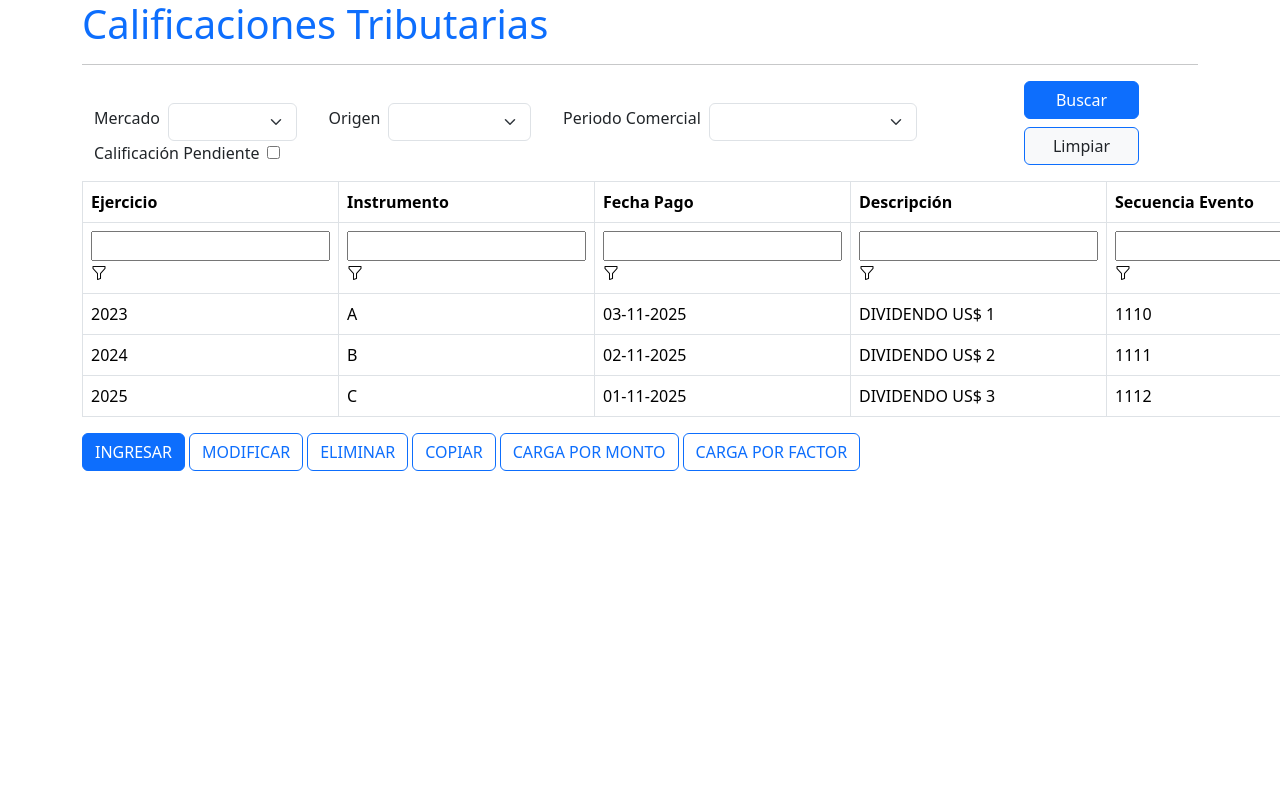
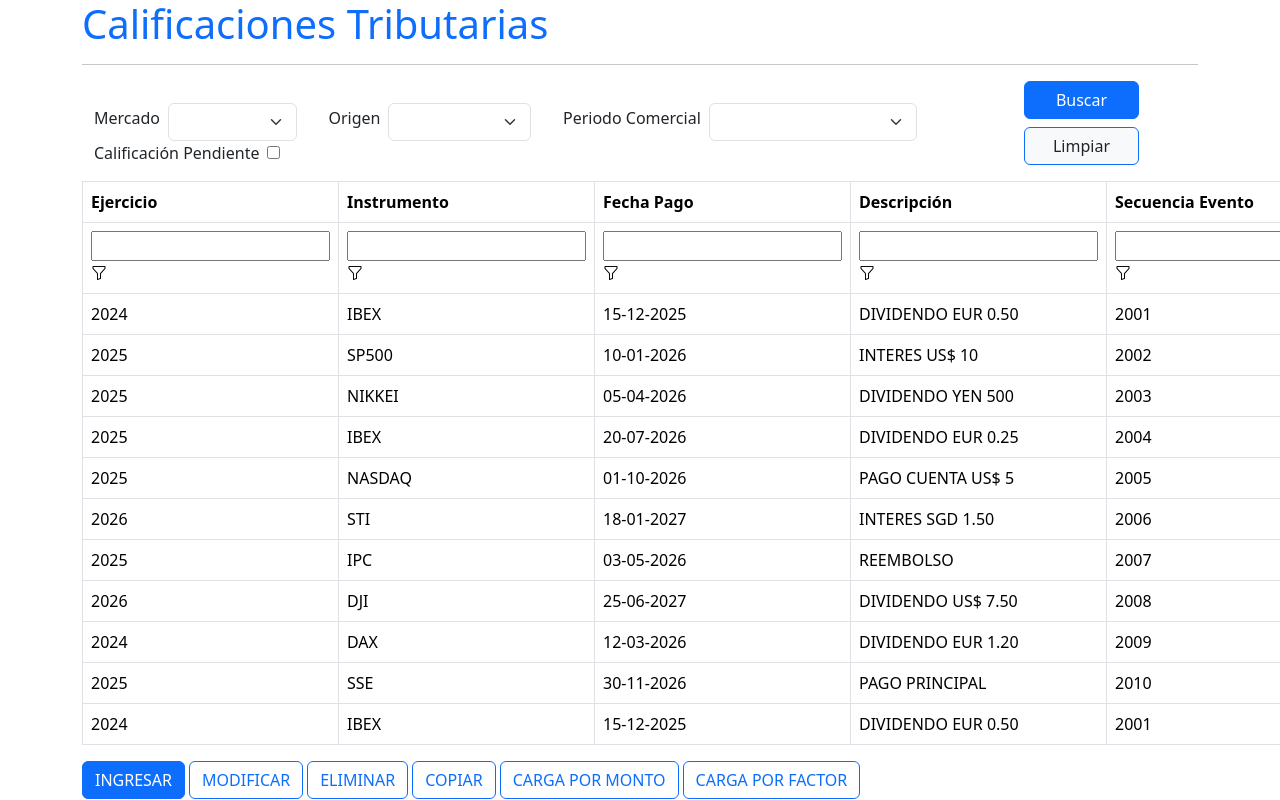
Before and after one commit to wvvicho/frontend_nuam, a React (Create React App) app: page / in a window 1280 px wide. Shown: the top 800 px of the page. Built offline with nearby package versions, Linux system fonts and the light colour scheme; data requests are answered from the project's data file.

Commit message:
Intercambio de Arrays de prueba por JSON (calificaciones), utilizando json-server y postman

```diff
--- /dev/null
+++ b/data/calificaciones.json
@@ -0,0 +1,136 @@
+{
+  "calificaciones": [
+    {
+      "mercado": "MercadoBolsa",
+      "origen": "Espana",
+      "periodo": "Q4-2024",
+      "ejercicio": "2024",
+      "instrumento": "IBEX",
+      "fecha_pago": "15-12-2025",
+      "descripcion": "DIVIDENDO EUR 0.50",
+      "secuencia_evento": "2001",
+      "factor_actualizacion": "1.05",
+      "id": "4a6c"
+    },
+    {
+      "mercado": "MercadoNY",
+      "origen": "USA",
+      "periodo": "Q1-2025",
+      "ejercicio": "2025",
+      "instrumento": "SP500",
+      "fecha_pago": "10-01-2026",
+      "descripcion": "INTERES US$ 10",
+      "secuencia_evento": "2002",
+      "factor_actualizacion": "2.10",
+      "id": "0516"
+    },
+    {
+      "mercado": "MercadoAsia",
+      "origen": "Japon",
+      "periodo": "Q2-2025",
+      "ejercicio": "2025",
+      "instrumento": "NIKKEI",
+      "fecha_pago": "05-04-2026",
+      "descripcion": "DIVIDENDO YEN 500",
+      "secuencia_evento": "2003",
+      "factor_actualizacion": "1.50",
+      "id": "7740"
+    },
+    {
+      "mercado": "MercadoBolsa",
+      "origen": "Espana",
+      "periodo": "Q3-2025",
+      "ejercicio": "2025",
+      "instrumento": "IBEX",
+      "fecha_pago": "20-07-2026",
+      "descripcion": "DIVIDENDO EUR 0.25",
+      "secuencia_evento": "2004",
+      "factor_actualizacion": "1.02",
+      "id": "fb89"
+    },
+    {
+      "mercado": "MercadoNY",
+      "origen": "USA",
+      "periodo": "Q4-2025",
+      "ejercicio": "2025",
+      "instrumento": "NASDAQ",
+      "fecha_pago": "01-10-2026",
+      "descripcion": "PAGO CUENTA US$ 5",
+      "secuencia_evento": "2005",
+      "factor_actualizacion": "3.00",
+      "id": "55ec"
+    },
+    {
+      "mercado": "MercadoAsia",
+      "origen": "Singapur",
+      "periodo": "Q1-2026",
+      "ejercicio": "2026",
+      "instrumento": "STI",
+      "fecha_pago": "18-01-2027",
+      "descripcion": "INTERES SGD 1.50",
+      "secuencia_evento": "2006",
+      "factor_actualizacion": "1.80",
+      "id": "b1e1"
+    },
+    {
+      "mercado": "MercadoLocal",
+      "origen": "Local",
+      "periodo": "Mensual-2025",
+      "ejercicio": "2025",
+      "instrumento": "IPC",
+      "fecha_pago": "03-05-2026",
+      "descripcion": "REEMBOLSO",
+      "secuencia_evento": "2007",
+      "factor_actualizacion": "0.98",
+      "id": "7786"
+    },
+    {
+      "mercado": "MercadoNY",
+      "origen": "USA",
+      "periodo": "Q2-2026",
+      "ejercicio": "2026",
+      "instrumento": "DJI",
+      "fecha_pago": "25-06-2027",
+      "descripcion": "DIVIDENDO US$ 7.50",
+      "secuencia_evento": "2008",
+      "factor_actualizacion": "2.55",
+      "id": "035c"
+    },
+    {
+      "mercado": "MercadoBolsa",
+      "origen": "Alemania",
+      "periodo": "Anual-2024",
+      "ejercicio": "2024",
+      "instrumento": "DAX",
+      "fecha_pago": "12-03-2026",
+      "descripcion": "DIVIDENDO EUR 1.20",
+      "secuencia_evento": "2009",
+      "factor_actualizacion": "1.15",
+      "id": "eff9"
+    },
+    {
+      "mercado": "MercadoAsia",
+      "origen": "China",
+      "periodo": "Semestral-2025",
+      "ejercicio": "2025",
+      "instrumento": "SSE",
+      "fecha_pago": "30-11-2026",
+      "descripcion": "PAGO PRINCIPAL",
+      "secuencia_evento": "2010",
+      "factor_actualizacion": "1.33",
+      "id": "8bf3"
+    },
+    {
+      "id": "1590",
+      "mercado": "MercadoPrueba",
+      "origen": "Japon",
+      "periodo": "Q4-2024",
+      "ejercicio": "2024",
+      "instrumento": "IBEX",
+      "fecha_pago": "15-12-2025",
+      "descripcion": "DIVIDENDO EUR 0.50",
+      "secuencia_evento": "2001",
+      "factor_actualizacion": "1.05"
+    }
+  ]
+}
--- a/package.json
+++ b/package.json
@@ -20,7 +20,8 @@
     "start": "react-scripts start",
     "build": "react-scripts build",
     "test": "react-scripts test",
-    "eject": "react-scripts eject"
+    "eject": "react-scripts eject",
+    "backend":"json-server --watch data/calificaciones.json"
   },
   "eslintConfig": {
     "extends": [
--- a/src/App.jsx
+++ b/src/App.jsx
@@ -1,7 +1,7 @@
 import Botones from "./Botones CRUD/Botones";
 import Busqueda from "./Búsqueda calificaciones/Busqueda";
 import Tabla from "./Tabla calificaciones/Tabla";
-import { useState } from "react";
+import { useState, useEffect } from "react";
 
 function App() {
 
@@ -12,6 +12,45 @@
           pendiente: false
       });
 
+  const [data, setData] = useState([]);
+  const [cargando, setCargando] = useState(true);
+  const [error, setError] = useState(false);
+
+  const [mercados, setMercados] = useState([]);
+  const [origenes, setOrigenes] = useState([]);
+  const [periodos, setPeriodos] = useState([]);
+
+  const URL_API = 'http://localhost:3000/calificaciones'
+
+  useEffect(() => {
+        fetch(URL_API)
+        .then(response => response.json())
+        .then(data => {
+            setData(data);
+            setCargando(false);
+
+
+            const mercadosData = data.map(calificacion => calificacion.mercado);
+            const origenesData = data.map(calificacion => calificacion.origen);
+            const periodosData = data.map(calificacion => calificacion.periodo);
+
+            const mercadosUnicos = [...new Set(mercadosData)];
+            const origenesUnicos = [...new Set(origenesData)];
+            const periodosUnicos = [...new Set(periodosData)];
+
+            setMercados(mercadosUnicos);
+            setOrigenes(origenesUnicos);
+            setPeriodos(periodosUnicos);
+        })
+        .catch(error => {
+            setError(error);
+            setCargando(false);
+        })
+  },[]);
+
+  if (cargando) return <p>Cargando calificaciones..</p>;
+  if (error) return <p>{error}</p>;
+
   const Cambiando = valor => (
       setFiltros(valor)
   );
@@ -20,8 +59,8 @@
     <div className="App">
       <h1 className="text-primary">Calificaciones Tributarias</h1>
       <hr/>
-      <Busqueda Cambiando={Cambiando}/>
-      <Tabla mercadoBusqueda={filtros.mercado} origenBusqueda={filtros.origen} periodoBusqueda={filtros.periodo} pendienteBusqueda={filtros.pendiente} />
+      <Busqueda Cambiando={Cambiando} mercados={mercados} origenes={origenes} periodos={periodos}/>
+      <Tabla mercadoBusqueda={filtros.mercado} origenBusqueda={filtros.origen} periodoBusqueda={filtros.periodo} pendienteBusqueda={filtros.pendiente} calificaciones={data}/>
       <Botones />
     </div>
   );
--- a/src/Búsqueda calificaciones/FiltroMercado.jsx
+++ b/src/Búsqueda calificaciones/FiltroMercado.jsx
@@ -1,6 +1,4 @@
-function FiltroMercado({valorActual, manejarCambio}) {
-    const ListaMercadoEj = ["","Mercado1", "Mercado2", "Mercado3"];
-
+function FiltroMercado({valorActual, manejarCambio, mercados}) {
 
 
     return (
@@ -12,7 +10,8 @@
                     value={valorActual}
                     onChange={manejarCambio}
                     >
-               {ListaMercadoEj.map((item, index) => (
+                        <option></option>
+               {mercados.map((item, index) => (
                   <option key={index}>{item}</option>
                 ))}
             </select>
--- a/src/Búsqueda calificaciones/FiltroOrigen.jsx
+++ b/src/Búsqueda calificaciones/FiltroOrigen.jsx
@@ -1,5 +1,4 @@
-function FiltroOrigen({valorActual, manejarCambio}) {
-    const ListaOrigenEj = ["","Origen1", "Origen2", "Origen3", "Origen4", "Origen5"]
+function FiltroOrigen({valorActual, manejarCambio, origenes}) {
 
     return (
         <div id="Origen" className="d-flex align-items-center ms-2 col col-lg-3 col-sm-12 col-xs-12">
@@ -10,7 +9,8 @@
                     value={valorActual}
                     onChange={manejarCambio}
                     >
-               {ListaOrigenEj.map((item, index) => (
+                        <option></option>
+               {origenes.map((item, index) => (
                   <option key={index}>{item}</option>
                 ))}
             </select>
--- a/src/Búsqueda calificaciones/FiltroPeriodo.jsx
+++ b/src/Búsqueda calificaciones/FiltroPeriodo.jsx
@@ -1,5 +1,4 @@
-function FiltroPeriodo({valorActual, manejarCambio}) {
-    const ListaPeriodoComercialEj = ["","PeriodoComercial1", "PeriodoComercial2", "PeriodoComercial3", "PeriodoComercial4", "PeriodoComercial5"]
+function FiltroPeriodo({valorActual, manejarCambio, periodos}) {
 
     return (
         <div id="PeriodoComercial" className="d-flex align-items-center col col-lg-5 col-sm-12 col-xs-12 ms-2 text-nowrap">
@@ -10,7 +9,8 @@
                     value={valorActual}
                     onChange={manejarCambio}
                     >
-               {ListaPeriodoComercialEj.map((item, index) => (
+                        <option></option>
+               {periodos.map((item, index) => (
                   <option key={index}>{item}</option>
                 ))}
             </select>
--- a/src/Tabla calificaciones/Tabla.jsx
+++ b/src/Tabla calificaciones/Tabla.jsx
@@ -1,6 +1,6 @@
 import { useState } from "react";
 
-function Tabla({ mercadoBusqueda, origenBusqueda, periodoBusqueda, pendienteBusqueda }) {
+function Tabla({ mercadoBusqueda, origenBusqueda, periodoBusqueda, pendienteBusqueda, calificaciones }) {
 
     const [ejercicio, setEjercicio] = useState('');
     const [instrumento, setInstrumento] = useState('');
@@ -9,43 +9,8 @@
     const [secuencia_evento, setSecuenciaEvento] = useState('');
     const [factor_actualizacion, setFactorActualizacion] = useState('');
 
-    const CalificacionesEj = [
-        {
-            mercado:'Mercado1',
-            origen:'Origen1',
-            periodo:'PeriodoComercial1',
-            ejercicio:'2023',
-            instrumento:'A',
-            fecha_pago:'03-11-2025',
-            descripcion:'DIVIDENDO US$ 1',
-            secuencia_evento:'1110',
-            factor_actualizacion:'1'
-        },
-        {
-            mercado:'Mercado2',
-            origen:'Origen2',
-            periodo:'PeriodoComercial2',
-            ejercicio:'2024',
-            instrumento:'B',
-            fecha_pago:'02-11-2025',
-            descripcion:'DIVIDENDO US$ 2',
-            secuencia_evento:'1111',
-            factor_actualizacion:'2'
-        },
-        {
-            mercado:'Mercado3',
-            origen:'Origen3',
-            periodo:'PeriodoComercial3',
-            ejercicio:'2025',
-            instrumento:'C',
-            fecha_pago:'01-11-2025',
-            descripcion:'DIVIDENDO US$ 3',
-            secuencia_evento:'1112',
-            factor_actualizacion:'3'
-        }
-    ];
 
-    const CalificacionesEjFiltradas = CalificacionesEj.filter(calificacion => (
+    const CalificacionesFiltrada = calificaciones.filter(calificacion => (
         calificacion.mercado.toLocaleLowerCase().includes(mercadoBusqueda.toLowerCase()) &&
         calificacion.origen.toLocaleLowerCase().includes(origenBusqueda.toLowerCase()) &&
         calificacion.periodo.toLocaleLowerCase().includes(periodoBusqueda.toLowerCase()) &&
@@ -121,7 +86,7 @@
                             <i class="bi bi-funnel"/>
                        </td>
                     </tr>
-                    {CalificacionesEjFiltradas.map((item, index) => (
+                    {CalificacionesFiltrada.map((item, index) => (
                         <tr key={index}>
                             <td>{item.ejercicio}</td>
                             <td>{item.instrumento}</td>
```
Also changed, not shown: data/products.json (deleted, +0 -114 lines), src/Búsqueda calificaciones/Busqueda.jsx (+4 -4 lines), 1 other file (tests, documents, lock files or other folders).
